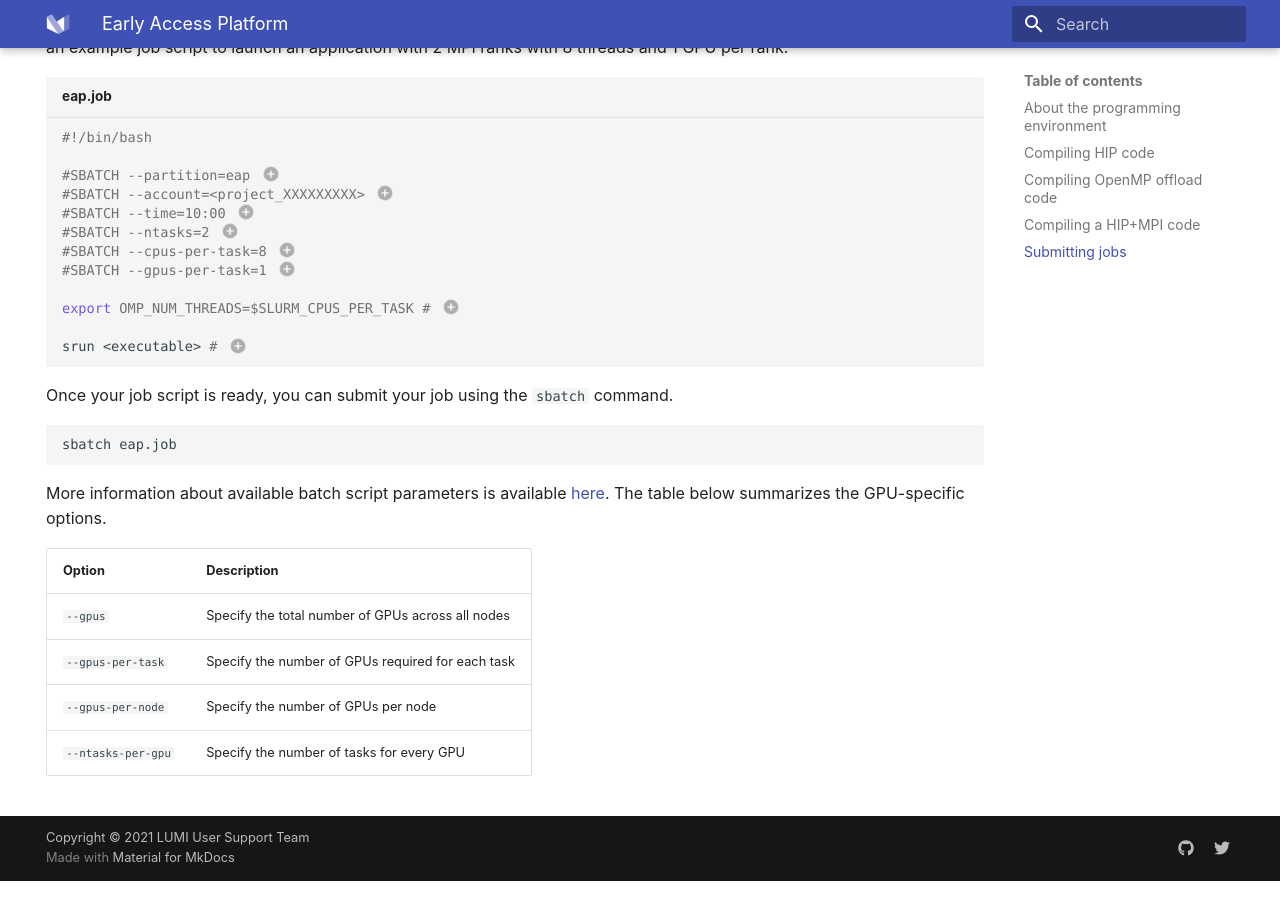
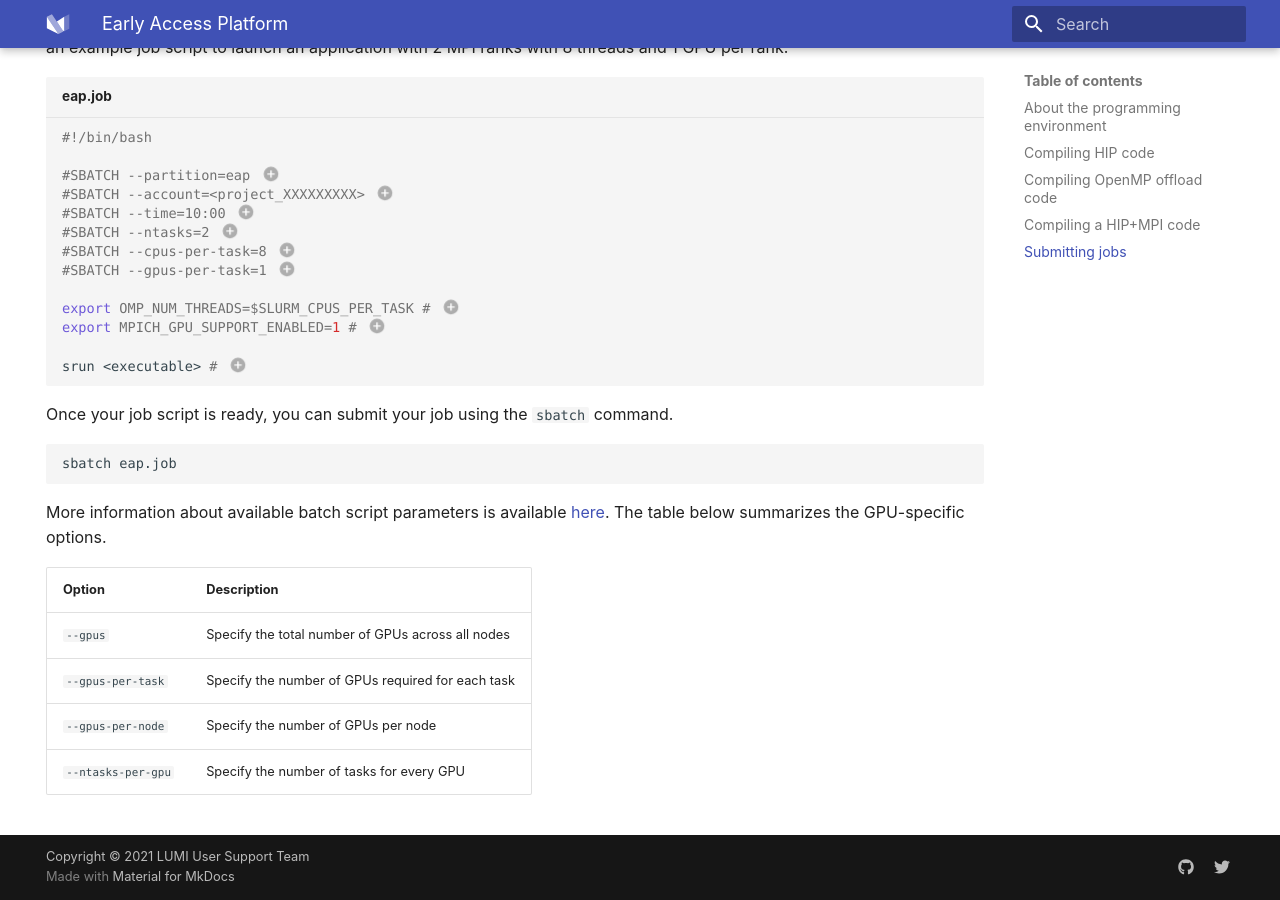
Before and after one commit to Lumi-supercomputer/lumi-userguide, an MkDocs documentation site: the page built from docs/eap/index.md, in a window 1280 px wide and 900 px high, scrolled down 3363 px. Built offline with MkDocs 1.6.1 and Material for MkDocs 9.7.7, drawn with Linux system fonts in a browser that asks for light colours.

Commit message:
MPICH_GPU_SUPPORT_ENABLED for example batch script

````diff
--- a/docs/eap/index.md
+++ b/docs/eap/index.md
@@ -265,8 +265,9 @@ launch an application with 2 MPI ranks with 8 threads and 1 GPU per rank.
 #SBATCH --gpus-per-task=1 (6)
 
 export OMP_NUM_THREADS=$SLURM_CPUS_PER_TASK # (7)
+export MPICH_GPU_SUPPORT_ENABLED=1 # (8)
 
-srun <executable> # (8)
+srun <executable> # (9)
 ```
 
 1. Select the Early Access Partition
@@ -290,7 +291,9 @@ srun <executable> # (8)
 7. If your application is multithreaded with OpenMP, set the value of
    `OMP_NUM_THREADS` to the value set with `--cpus-per-task`
 
-7. Launch your application with `srun`. They are no `mpirun`/`mpiexec` on LUMI.
+8. If your code needs a GPU-aware MPI
+
+9. Launch your application with `srun`. They are no `mpirun`/`mpiexec` on LUMI.
    You should always use `srun` to launch your application. If your application
    doesn't use MPI you can omit it.
 
````
